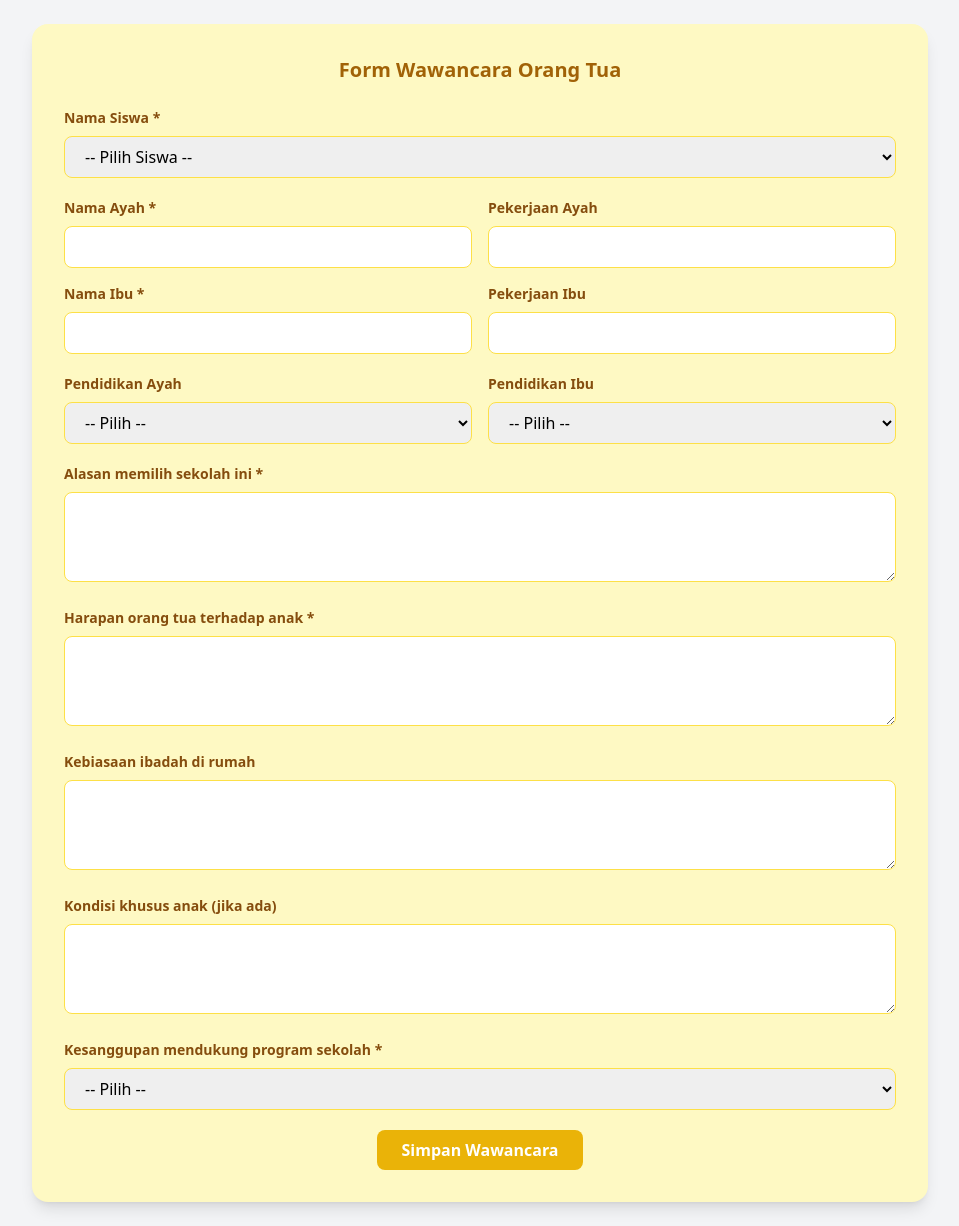
After one commit to Zaenal-AB/ppdb, a PHP site: page /wawancara.php in a window 1280 px wide. The commit adds this page. Shown: the whole page, without its empty margins (160-1119 px from the left). Run offline with PHP 8.4, Linux system fonts and the light colour scheme; some libraries are stand-ins or nearby versions.

Commit message:
update lagi

```diff
--- /dev/null
+++ b/wawancara.php
@@ -0,0 +1,137 @@
+<!DOCTYPE html>
+<html lang="id" class="dark">
+
+<head>
+    <meta charset="UTF-8">
+    <meta name="viewport" content="width=device-width, initial-scale=1.0">
+    <title>Form Wawancara Orang Tua</title>
+    <script src="https://cdn.tailwindcss.com"></script>
+</head>
+
+<body class="bg-gray-100 dark:bg-gray-900 min-h-screen p-6">
+    <div class="max-w-4xl mx-auto bg-yellow-100 dark:bg-yellow-900 rounded-2xl shadow-lg p-8">
+        <h2 class="text-center text-xl font-bold text-yellow-700 dark:text-yellow-200 mb-6">
+            Form Wawancara Orang Tua
+        </h2>
+
+        <form action="proses_wawancara.php" method="POST" class="space-y-5">
+
+            <!-- Nama Siswa -->
+            <div>
+                <label class="block text-sm font-semibold text-yellow-800 dark:text-yellow-100 mb-2">Nama Siswa *</label>
+                <select name="nama_siswa" required
+                    class="w-full border border-yellow-300 rounded-lg px-4 py-2 focus:ring-2 focus:ring-yellow-500 dark:bg-yellow-800 dark:border-yellow-700 dark:text-white">
+                    <option value="">-- Pilih Siswa --</option>
+                    <option value="Ahmad Fauzi">Ahmad Fauzi</option>
+                    <option value="Budi Santoso">Budi Santoso</option>
+                    <option value="Citra Dewi">Citra Dewi</option>
+                </select>
+            </div>
+
+            <!-- Data Orang Tua -->
+            <div class="grid grid-cols-1 md:grid-cols-2 gap-4">
+                <div>
+                    <label class="block text-sm font-semibold text-yellow-800 dark:text-yellow-100 mb-2">Nama Ayah *</label>
+                    <input type="text" name="nama_ayah" required
+                        class="w-full border border-yellow-300 rounded-lg px-4 py-2 focus:ring-2 focus:ring-yellow-500 dark:bg-yellow-800 dark:border-yellow-700 dark:text-white">
+                </div>
+                <div>
+                    <label class="block text-sm font-semibold text-yellow-800 dark:text-yellow-100 mb-2">Pekerjaan Ayah</label>
+                    <input type="text" name="pekerjaan_ayah"
+                        class="w-full border border-yellow-300 rounded-lg px-4 py-2 focus:ring-2 focus:ring-yellow-500 dark:bg-yellow-800 dark:border-yellow-700 dark:text-white">
+                </div>
+                <div>
+                    <label class="block text-sm font-semibold text-yellow-800 dark:text-yellow-100 mb-2">Nama Ibu *</label>
+                    <input type="text" name="nama_ibu" required
+                        class="w-full border border-yellow-300 rounded-lg px-4 py-2 focus:ring-2 focus:ring-yellow-500 dark:bg-yellow-800 dark:border-yellow-700 dark:text-white">
+                </div>
+                <div>
+                    <label class="block text-sm font-semibold text-yellow-800 dark:text-yellow-100 mb-2">Pekerjaan Ibu</label>
+                    <input type="text" name="pekerjaan_ibu"
+                        class="w-full border border-yellow-300 rounded-lg px-4 py-2 focus:ring-2 focus:ring-yellow-500 dark:bg-yellow-800 dark:border-yellow-700 dark:text-white">
+                </div>
+            </div>
+
+            <!-- Pendidikan Orang Tua -->
+            <div class="grid grid-cols-1 md:grid-cols-2 gap-4">
+                <div>
+                    <label class="block text-sm font-semibold text-yellow-800 dark:text-yellow-100 mb-2">Pendidikan Ayah</label>
+                    <select name="pendidikan_ayah"
+                        class="w-full border border-yellow-300 rounded-lg px-4 py-2 dark:bg-yellow-800 dark:border-yellow-700 dark:text-white">
+                        <option value="">-- Pilih --</option>
+                        <option value="SD">SD</option>
+                        <option value="SMP">SMP</option>
+                        <option value="SMA">SMA</option>
+                        <option value="Diploma">Diploma</option>
+                        <option value="Sarjana">Sarjana</option>
+                        <option value="Magister">Magister</option>
+                        <option value="Doktor">Doktor</option>
+                    </select>
+                </div>
+                <div>
+                    <label class="block text-sm font-semibold text-yellow-800 dark:text-yellow-100 mb-2">Pendidikan Ibu</label>
+                    <select name="pendidikan_ibu"
+                        class="w-full border border-yellow-300 rounded-lg px-4 py-2 dark:bg-yellow-800 dark:border-yellow-700 dark:text-white">
+                        <option value="">-- Pilih --</option>
+                        <option value="SD">SD</option>
+                        <option value="SMP">SMP</option>
+                        <option value="SMA">SMA</option>
+                        <option value="Diploma">Diploma</option>
+                        <option value="Sarjana">Sarjana</option>
+                        <option value="Magister">Magister</option>
+                        <option value="Doktor">Doktor</option>
+                    </select>
+                </div>
+            </div>
+
+            <!-- Pertanyaan Wawancara -->
+            <div>
+                <label class="block text-sm font-semibold text-yellow-800 dark:text-yellow-100 mb-2">Alasan memilih sekolah ini *</label>
+                <textarea name="alasan" rows="3" required
+                    class="w-full border border-yellow-300 rounded-lg px-4 py-2 focus:ring-2 focus:ring-yellow-500 dark:bg-yellow-800 dark:border-yellow-700 dark:text-white"></textarea>
+            </div>
+
+            <div>
+                <label class="block text-sm font-semibold text-yellow-800 dark:text-yellow-100 mb-2">Harapan orang tua terhadap anak *</label>
+                <textarea name="harapan" rows="3" required
+                    class="w-full border border-yellow-300 rounded-lg px-4 py-2 focus:ring-2 focus:ring-yellow-500 dark:bg-yellow-800 dark:border-yellow-700 dark:text-white"></textarea>
+            </div>
+
+            <div>
+                <label class="block text-sm font-semibold text-yellow-800 dark:text-yellow-100 mb-2">Kebiasaan ibadah di rumah</label>
+                <textarea name="ibadah" rows="3"
+                    class="w-full border border-yellow-300 rounded-lg px-4 py-2 focus:ring-2 focus:ring-yellow-500 dark:bg-yellow-800 dark:border-yellow-700 dark:text-white"></textarea>
+            </div>
+
+            <div>
+                <label class="block text-sm font-semibold text-yellow-800 dark:text-yellow-100 mb-2">Kondisi khusus anak (jika ada)</label>
+                <textarea name="kondisi" rows="3"
+                    class="w-full border border-yellow-300 rounded-lg px-4 py-2 focus:ring-2 focus:ring-yellow-500 dark:bg-yellow-800 dark:border-yellow-700 dark:text-white"></textarea>
+            </div>
+
+            <!-- Kesanggupan -->
+            <div>
+                <label class="block text-sm font-semibold text-yellow-800 dark:text-yellow-100 mb-2">Kesanggupan mendukung program sekolah *</label>
+                <select name="kesanggupan" required
+                    class="w-full border border-yellow-300 rounded-lg px-4 py-2 focus:ring-2 focus:ring-yellow-500 dark:bg-yellow-800 dark:border-yellow-700 dark:text-white">
+                    <option value="">-- Pilih --</option>
+                    <option value="Sangat Siap">Sangat Siap</option>
+                    <option value="Siap">Siap</option>
+                    <option value="Ragu-ragu">Ragu-ragu</option>
+                    <option value="Tidak Siap">Tidak Siap</option>
+                </select>
+            </div>
+
+            <!-- Tombol Submit -->
+            <div class="text-center">
+                <button type="submit"
+                    class="bg-yellow-500 hover:bg-yellow-600 text-white font-bold py-2 px-6 rounded-lg transition">
+                    Simpan Wawancara
+                </button>
+            </div>
+        </form>
+    </div>
+
+</body>
+
+</html>
```
Also changed, not shown: dashboard.php (+12 -12 lines), siswa_belumtes.php (added, +73 -0 lines), siswa_daftarulang.php (added, +69 -0 lines), siswa_sudahtes.php (added, +73 -0 lines), siswa_terdaftar.php (added, +69 -0 lines).
